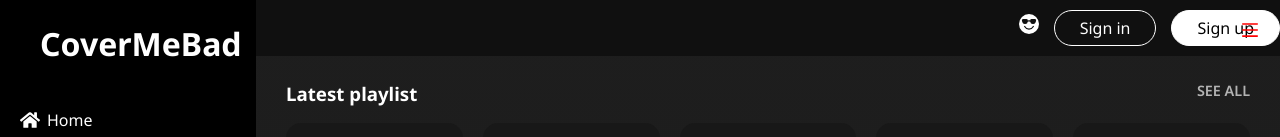
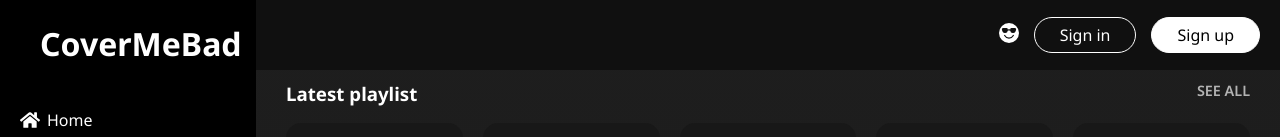
Before and after one commit to rafiurrafi/coverMeBad, a React (Create React App) app: page / in a window 1280 px wide. Shown: the top 137 px of the page. Built offline with nearby package versions, Linux system fonts and the light colour scheme.

Commit message:
refactor header component using flexbox

```diff
--- a/src/components/header/header.component.jsx
+++ b/src/components/header/header.component.jsx
@@ -3,7 +3,12 @@ import { BsFillEmojiSunglassesFill, BsSearch } from "react-icons/bs";
 import { useContext } from "react";
 import { PageContext } from "../../context/page.context";
 import { SearchContext } from "../../context/search.context";
-import { HeaderContainer, HeaderSearch } from "./header.style";
+import {
+  HeaderAuthBtn,
+  HeaderContainer,
+  HeaderRight,
+  HeaderSearch,
+} from "./header.style";
 import { ThemeContext } from "../../context/theme.context";
 
 import { ButtonLink } from "../button/button.component";
@@ -14,7 +19,7 @@ const Header = () => {
 
   return (
     <HeaderContainer theme={theme}>
-      {currentPage === "search" && (
+      {currentPage === "search" ? (
         <HeaderSearch>
           <input
             placeholder="Search your music"
@@ -26,8 +31,10 @@ const Header = () => {
             <BsSearch />
           </span>
         </HeaderSearch>
+      ) : (
+        <div>&nbsp;</div>
       )}
-      <div>
+      <HeaderRight>
         {theme === "light" ? (
           <button
             style={{
@@ -54,6 +61,7 @@ const Header = () => {
           </button>
         )}
 
+        <HeaderAuthBtn>
           <ButtonLink
             to="/auth/sign-in"
             type="ghost"
@@ -69,7 +77,8 @@ const Header = () => {
           >
             Sign up
           </ButtonLink>
-      </div>
+        </HeaderAuthBtn>
+      </HeaderRight>
     </HeaderContainer>
   );
 };
--- a/src/components/header/header.style.js
+++ b/src/components/header/header.style.js
@@ -6,8 +6,11 @@ export const HeaderContainer = styled.div`
   margin-left: var(--left-margin);
   width: calc(100% - var(--left-margin));
   background-color: ${({ theme }) => (theme === "light" ? "#fff" : "#101010")};
-  text-align: right;
-  padding: 1rem 0;
+  display: flex;
+  justify-content: space-between;
+  align-items: center;
+  height: 7rem;
+  padding: 0 2rem;
   .btn {
     &:first-of-type {
       margin-right: 2rem;
@@ -44,3 +47,15 @@ export const HeaderSearch = styled.div`
     padding-right: 1rem;
   }
 `;
+export const HeaderRight = styled.div`
+  display: flex;
+  align-items: center;
+  @media ${device.tablet} {
+    margin-right: 4rem;
+  }
+`;
+export const HeaderAuthBtn = styled.div`
+  @media ${device.tablet} {
+    display: none;
+  }
+`;
--- a/src/components/mobile-menu/mobile-menu.component.jsx
+++ b/src/components/mobile-menu/mobile-menu.component.jsx
@@ -5,17 +5,22 @@ import { UserContext } from "../../context/user.context";
 import { AiOutlineMenu } from "react-icons/ai";
 import { GiSkullCrossedBones } from "react-icons/gi";
 import "./mobile-menu.style.scss";
+import { useWindowSize } from "../../utils/custom-hooks";
 const MobileMenu = () => {
   const [active, setActive] = useState(false);
-  const { currentUser, setCurrentUser } = useContext(UserContext);
+  const { currentUser } = useContext(UserContext);
+  const width = useWindowSize();
   function toggleActive() {
     setActive(!active);
   }
+
   return (
     <>
-      <button className="mobile-menu__open" onClick={toggleActive}>
-        <AiOutlineMenu />
-      </button>
+      {width < 900 && (
+        <button className="mobile-menu__open" onClick={toggleActive}>
+          <AiOutlineMenu />
+        </button>
+      )}
       <div className={`${active ? "active" : ""} mobile-menu`}>
         {active && (
           <button
@@ -39,6 +44,7 @@ const MobileMenu = () => {
               <Link to="/auth/sign-up">Sign Up</Link>
             </div>
           )}
+
           <div className="mobile-menu__others">
             <Link to="/">Premium</Link>
             <Link to="/">Help</Link>
```
Lines whose indentation alone changed are shown as unchanged.
